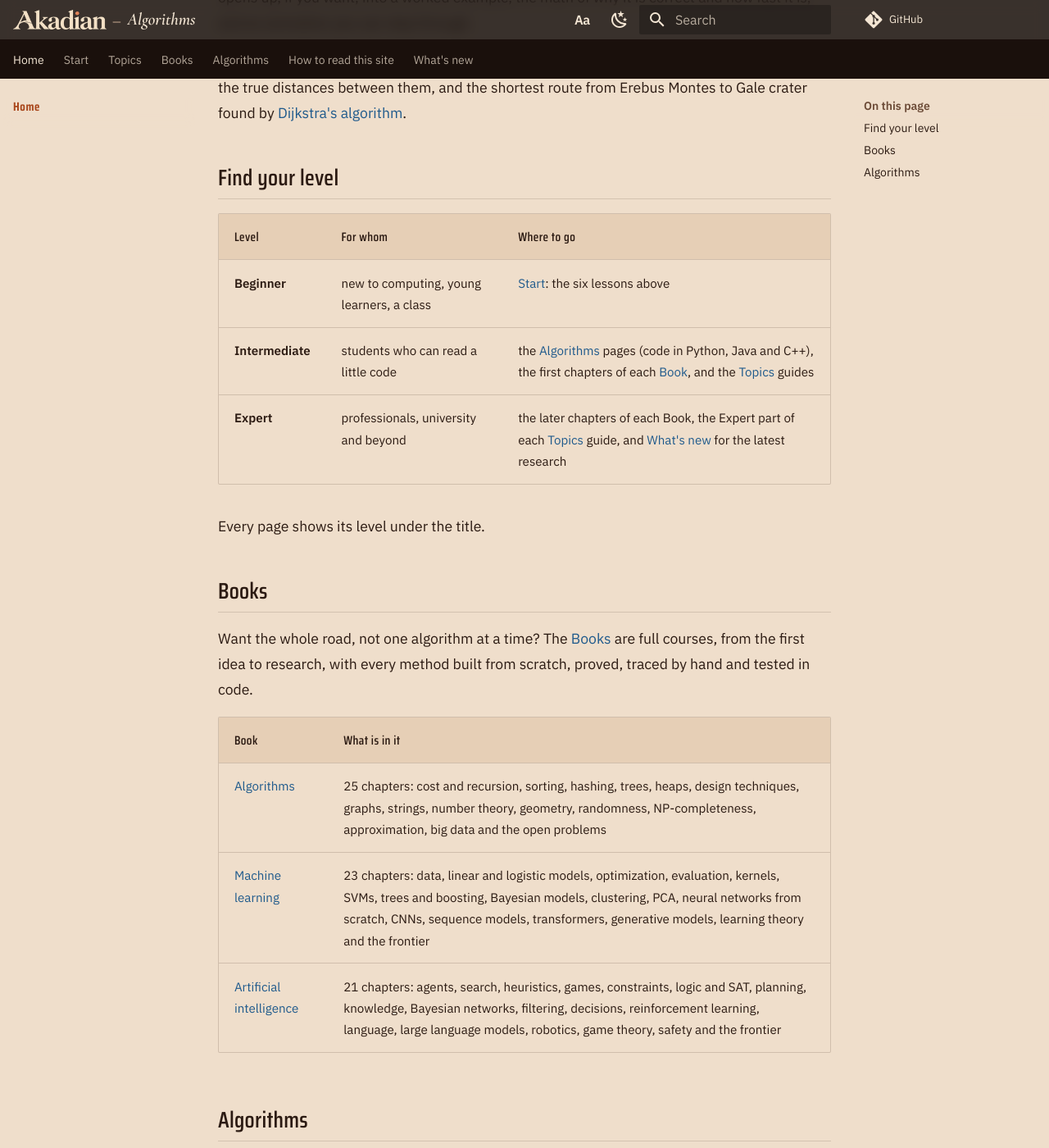
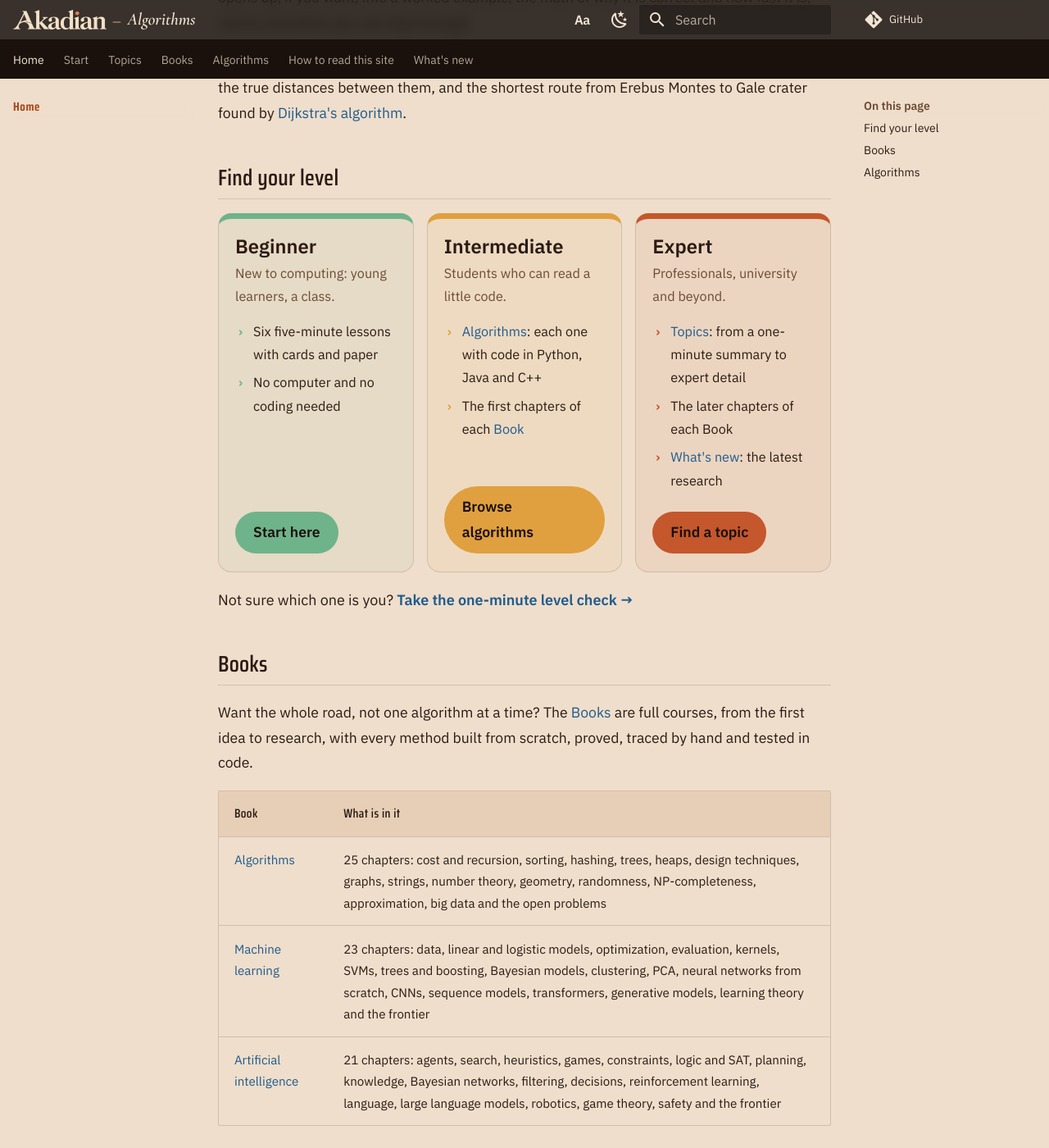
Before and after one commit to TTMathCS/cs, an MkDocs documentation site: the page built from docs/index.md, in a window 1280 px wide and 1400 px high, scrolled down 1207 px. Shown: the whole window at 82% size. Built offline with MkDocs 1.6.1 and Material for MkDocs 9.7.7, drawn with Linux system fonts in a browser that asks for light colours; nearby versions of some CDN libraries; library files that are not in the unit come from our copies; comment, search, counter and statistics services are not loaded.

Commit message:
Find your level: three cards (Beginner, Intermediate, Expert) on the homepage, and a one-minute level check of four questions that points to the right card (runs in the browser; nothing saved or sent)

```diff
--- a/docs/index.md
+++ b/docs/index.md
@@ -33,13 +33,51 @@ between them, and the shortest route from Erebus Montes to Gale crater found by
 
 ## Find your level
 
-| Level | For whom | Where to go |
-|---|---|---|
-| **Beginner** | new to computing, young learners, a class | [Start](first-steps/index.md): the six lessons above |
-| **Intermediate** | students who can read a little code | the [Algorithms](#algorithms) pages (code in Python, Java and C++), the first chapters of each [Book](#books), and the [Topics](topics/index.md) guides |
-| **Expert** | professionals, university and beyond | the later chapters of each Book, the Expert part of each [Topics](topics/index.md) guide, and [What's new](new.md) for the latest research |
+<div class="level-cards" markdown>
 
-Every page shows its level under the title.
+<div class="level-card level-card--1" markdown>
+
+Beginner
+
+New to computing: young learners, a class.
+
+- Six five-minute lessons with cards and paper
+- No computer and no coding needed
+
+[Start here](first-steps/index.md)
+
+</div>
+
+<div class="level-card level-card--2" markdown>
+
+Intermediate
+
+Students who can read a little code.
+
+- [Algorithms](#algorithms): each one with code in Python, Java and C++
+- The first chapters of each [Book](#books)
+
+[Browse algorithms](algorithms/index.md)
+
+</div>
+
+<div class="level-card level-card--3" markdown>
+
+Expert
+
+Professionals, university and beyond.
+
+- [Topics](topics/index.md): from a one-minute summary to expert detail
+- The later chapters of each Book
+- [What's new](new.md): the latest research
+
+[Find a topic](topics/index.md)
+
+</div>
+
+</div>
+
+<p class="level-check-link" markdown>Not sure which one is you? [Take the one-minute level check →](level-check.md)</p>
 
 ## Books { #books }
 
--- /dev/null
+++ b/docs/javascripts/levelcheck.js
@@ -0,0 +1,29 @@
+// The level check (level-check page on cs, math and cryptography; the same file on all three).
+// Each answer carries a score (0, 1 or 2); when every question is answered the total picks Beginner,
+// Intermediate or Expert and shows that result. Runs in the browser only: nothing is saved or sent.
+(function () {
+  function init() {
+    var form = document.querySelector("form.level-check");
+    if (!form || form.dataset.ready) return;
+    form.dataset.ready = "1";
+    var qs = form.querySelectorAll("fieldset.lcq");
+    var box = document.querySelector(".lc-result");
+    function update() {
+      var total = 0, answered = 0;
+      qs.forEach(function (q) {
+        var c = q.querySelector("input:checked");
+        if (c) { answered++; total += +c.value; }
+      });
+      if (answered < qs.length) { if (box) box.hidden = true; return; }
+      var max = qs.length * 2;
+      var lv = total <= max / 4 ? "Beginner" : total < max * 3 / 4 ? "Intermediate" : "Expert";
+      box.querySelectorAll(".lc-out").forEach(function (o) { o.hidden = o.getAttribute("data-level") !== lv; });
+      var was = box.hidden;
+      box.hidden = false;
+      if (was) box.scrollIntoView({ behavior: "smooth", block: "center" });
+    }
+    form.addEventListener("change", update);
+    form.addEventListener("reset", function () { setTimeout(update, 0); });
+  }
+  if (window.document$ && document$.subscribe) document$.subscribe(init); else document.addEventListener("DOMContentLoaded", init);
+})();
--- a/docs/stylesheets/reader.css
+++ b/docs/stylesheets/reader.css
@@ -174,3 +174,36 @@
   .md-typeset .start-band ol { grid-template-columns: 1fr; gap: .4rem; }
   .md-typeset .start-band ol li a { padding: .5rem .7rem .5rem 2.4rem; }
 }
+
+/* --- homepage level cards: Beginner, Intermediate, Expert (index.md on each site) --- */
+.md-typeset .level-cards { display: grid; grid-template-columns: repeat(3, minmax(0, 1fr)); gap: .8rem; margin: 0 0 .9rem; }
+.md-typeset .level-card {
+  display: flex; flex-direction: column; padding: 1rem 1rem 1.1rem; border-radius: .8rem;
+  border: 1px solid var(--md-default-fg-color--lightest); border-top: .35rem solid var(--lc, #eea66f);
+  background: color-mix(in srgb, var(--lc, #eea66f) 7%, var(--md-default-bg-color));
+}
+.md-typeset .level-card--1 { --lc: #6fb38a; }
+.md-typeset .level-card--2 { --lc: #e0a03f; }
+.md-typeset .level-card--3 { --lc: #c4572c; }
+.md-typeset .level-card > p { margin: 0 0 .7rem; }
+.md-typeset .level-card > p:first-child { margin: 0 0 .15rem; font-size: 1.35em; font-weight: 800; line-height: 1.2; }
+.md-typeset .level-card > p:nth-child(2) { color: var(--md-default-fg-color--light); font-size: .92em; }
+.md-typeset .level-card ul { margin: 0 0 .9rem; padding: 0; list-style: none; flex: 1; }
+.md-typeset .level-card ul li { margin: 0 0 .3rem; padding-left: 1.1rem; position: relative; font-size: .92em; }
+.md-typeset .level-card ul li::before { content: "›"; position: absolute; left: .2rem; color: var(--lc); font-weight: 800; }
+.md-typeset .level-card > p:last-child { margin: 0; }
+.md-typeset .level-card > p:last-child a {
+  display: inline-block; padding: .5rem 1.1rem; border-radius: 999px; font-weight: 700; text-decoration: none;
+  color: #1a100c; background: var(--lc);
+}
+.md-typeset .level-check-link { margin: 0 0 2rem; font-size: 1.02em; }
+.md-typeset .level-check-link a { font-weight: 700; }
+@media screen and (max-width: 59.9375em) { .md-typeset .level-cards { grid-template-columns: 1fr; } }
+
+/* --- level check page: a few questions, result shown in the page; nothing is saved or sent --- */
+.md-typeset .lcq { margin: 0 0 1rem; padding: .8rem 1rem; border: 1px solid var(--md-default-fg-color--lightest); border-radius: .7rem; }
+.md-typeset .lcq legend { font-weight: 700; padding: 0 .3rem; }
+.md-typeset .lcq label { display: flex; gap: .55rem; align-items: baseline; padding: .35rem .2rem; cursor: pointer; border-radius: .4rem; }
+.md-typeset .lcq label:hover { background: var(--md-default-fg-color--lightest); }
+.md-typeset .lc-result { margin: 1rem 0 2rem; }
+.md-typeset .lc-result[hidden], .md-typeset .lc-out[hidden] { display: none; }
--- a/mkdocs.yml
+++ b/mkdocs.yml
@@ -58,6 +58,7 @@ extra_javascript:
   - javascripts/math.js
   - javascripts/levels.js
   - javascripts/reader.js
+  - javascripts/levelcheck.js
 
 markdown_extensions:
   - toc:
@@ -90,6 +91,7 @@ nav:
   - Home: index.md
   - Start:
       - first-steps/index.md
+      - Find your level: level-check.md
       - first-steps/01-What-Is-an-Algorithm.md
       - first-steps/02-Sorting-Cards.md
       - first-steps/03-Guess-My-Number.md
```
Also changed, not shown: docs/level-check.md (added, +35 -0 lines).
